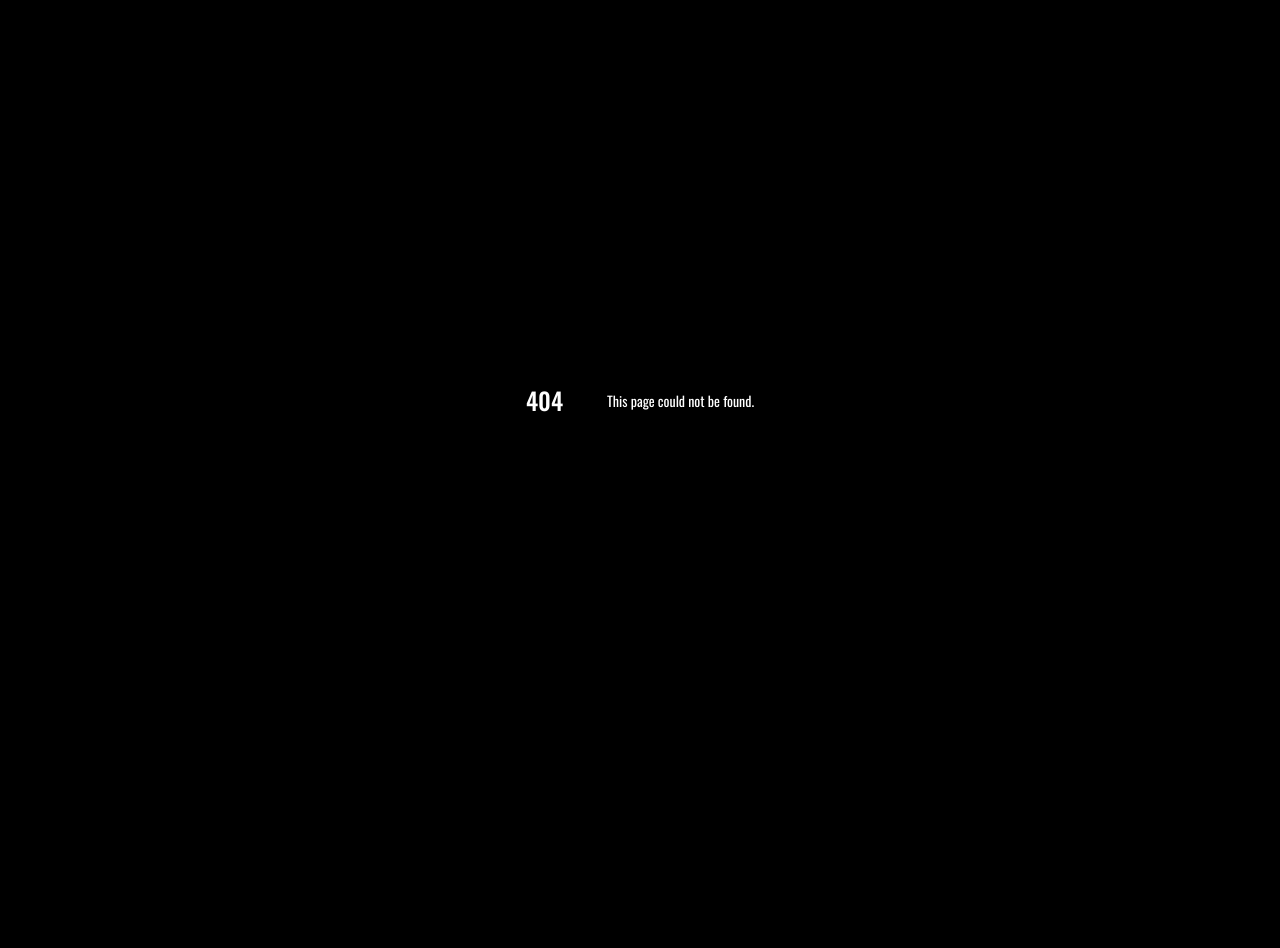
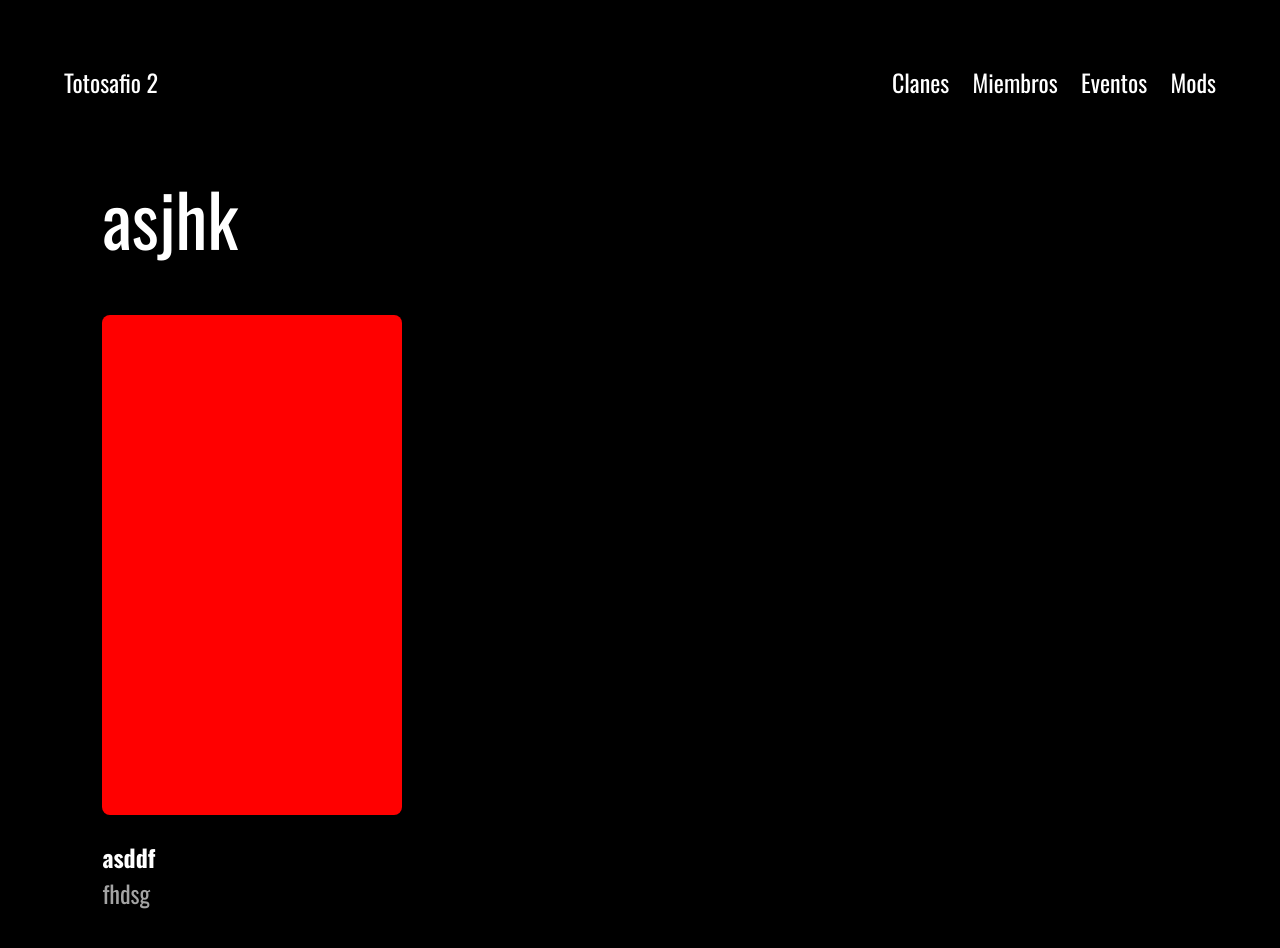
Before and after one commit to TherIsmael/totosafio2, a Next.js app: page /members in a window 1280 px wide. Before the commit this address had no page. Shown: the top 948 px of the page. Before the commit the page ends 800 px from the top, so only its background shows below. Built offline with nearby package versions, Linux system fonts and the light colour scheme.

Commit message:
created members page

```diff
--- /dev/null
+++ b/src/app/members/members.module.css
@@ -0,0 +1,23 @@
+.membersMain{
+    display: flex;
+    flex-flow: column wrap;
+    padding-inline: 8%;
+}
+.membersGrid{
+    width: 100%;
+    display: flex;
+    flex-flow: row wrap;
+    justify-content: space-between;
+}
+.membersTitle{
+    margin-block-end: 44px;
+}
+.membersGrid div{
+    height: auto;
+    margin-block-end: 44px;
+}
+.membersGrid div section{
+    background-color:red;
+    width: 300px;
+    height: 500px;
+}
--- /dev/null
+++ b/src/app/members/page.js
@@ -0,0 +1,25 @@
+import styles from "./members.module.css"
+import Header from "../../modules/header"
+import Card from "../../modules/card"
+
+export default function ListaMiembros() {
+  return (
+    <section>
+        <Header />
+        <div className={styles.membersMain}>
+            <div className={styles.membersTitle}>
+                <p className="titulo">asjhk</p>
+            </div>
+            <div className={styles.membersGrid}>
+           {/* mandar nombre jugador, clan al que pertenece y skin en un json que contenga esa informacion*/}
+
+            <Card
+                title={"asddf"}
+                text={"fhdsg"}
+            />
+
+            </div>
+        </div>
+    </section>
+  );
+}
--- a/src/app/page.module.css
+++ b/src/app/page.module.css
@@ -103,4 +103,5 @@
 width: 144px;
 height: 60px;
     padding-block-start: 12px;
+    visibility: visible;
 }
--- a/src/modules/header.js
+++ b/src/modules/header.js
@@ -5,14 +5,14 @@ export default function Header() {
   return (
     <header className={styles.header}>
       <section className={styles.header_left}>
-        <Link className={`${styles.header_name} links`} href="#">
+        <Link className={`${styles.header_name} links`} href="/">
           Totosafio 2
         </Link>
       </section>
 
       <section className={styles.header_rigth}>
-        <Link className="links" href="/">Clanes</Link>
-        <Link className="links" href="#">Miembros</Link>
+        <Link className="links" href="#">Clanes</Link>
+        <Link className="links" href="/members">Miembros</Link>
         <Link className="links" href="#">Eventos</Link>
         <Link className="links" href="/mods">Mods</Link>
       </section>
--- a/src/modules/text.js
+++ b/src/modules/text.js
@@ -1,9 +1,9 @@
 import styles from "./text.modules.css"
-export default function ListaMiembros() {
+export default function ListaMiembros({title, text}) {
   return (
     <div>
-      <p className="cardTitle">Mod 1</p>
-              <p className="ligthText">texto</p>
+      <p className="cardTitle">{title}</p>
+      <p className="ligthText">{text}</p>
     </div>
   );
 }
```
Also changed, not shown: src/app/page.js (+15 -4 lines).
